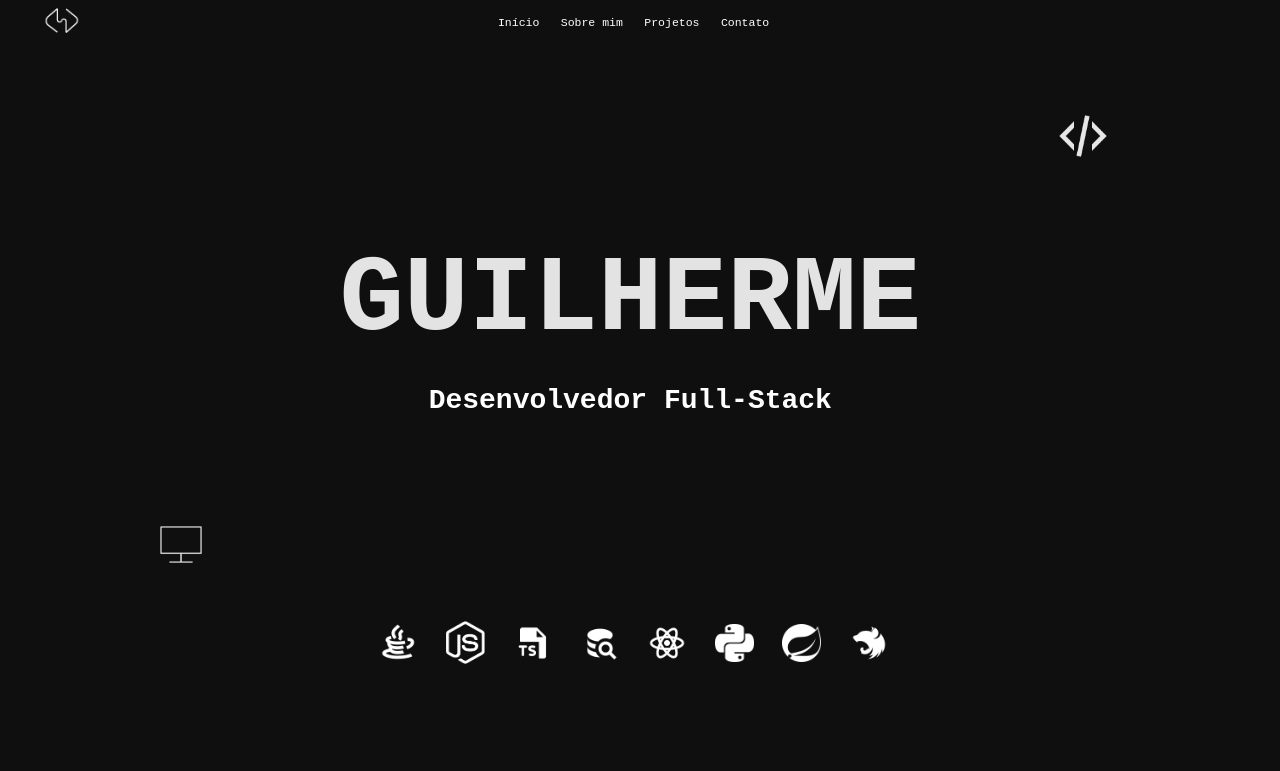
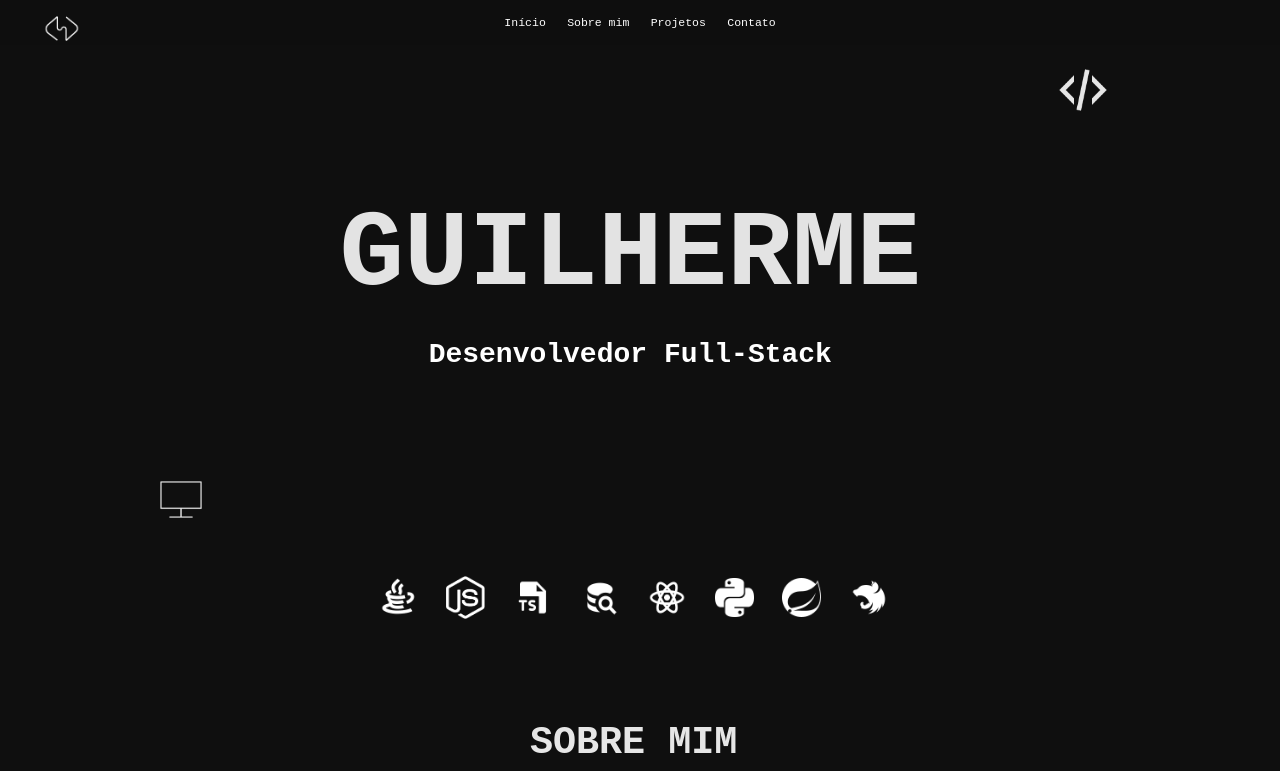
Before and after one commit to GuilhermeCustodioNieto/Portifolio, a React (Vite) app in the folder portifolio/: page / in a window 1280 px wide. Shown: the top 771 px of the page. Built offline with nearby package versions, Linux system fonts and the light colour scheme; a web font is replaced by a local one.

Commit message:
Header updated

```diff
--- a/portifolio/src/components/Header/Header.jsx
+++ b/portifolio/src/components/Header/Header.jsx
@@ -5,6 +5,7 @@ import logo from "../../assets/logo.png";
 function Header() {
   return (
     <header className={styles.header}>
+      <div>
         <a href="#home" className={styles.logo}>
           <img src={logo} alt="Logo" />
         </a>
@@ -14,6 +15,7 @@ function Header() {
           <a href="#projects">Projetos</a>
           <a href="#contact">Contato</a>
         </nav>
+      </div>
     </header>
   );
 }
--- a/portifolio/src/components/Header/Header.module.css
+++ b/portifolio/src/components/Header/Header.module.css
@@ -5,6 +5,13 @@
     align-items: center;
     width: 100vw;
     height: 3.542vw;
+
+    position: fixed;
+    top: 0;
+    left: 0;
+    z-index: 1000;
+    background-color: #0f0f0fa8;
+
 }
 
 .logo {
```
Lines whose indentation alone changed are shown as unchanged.
